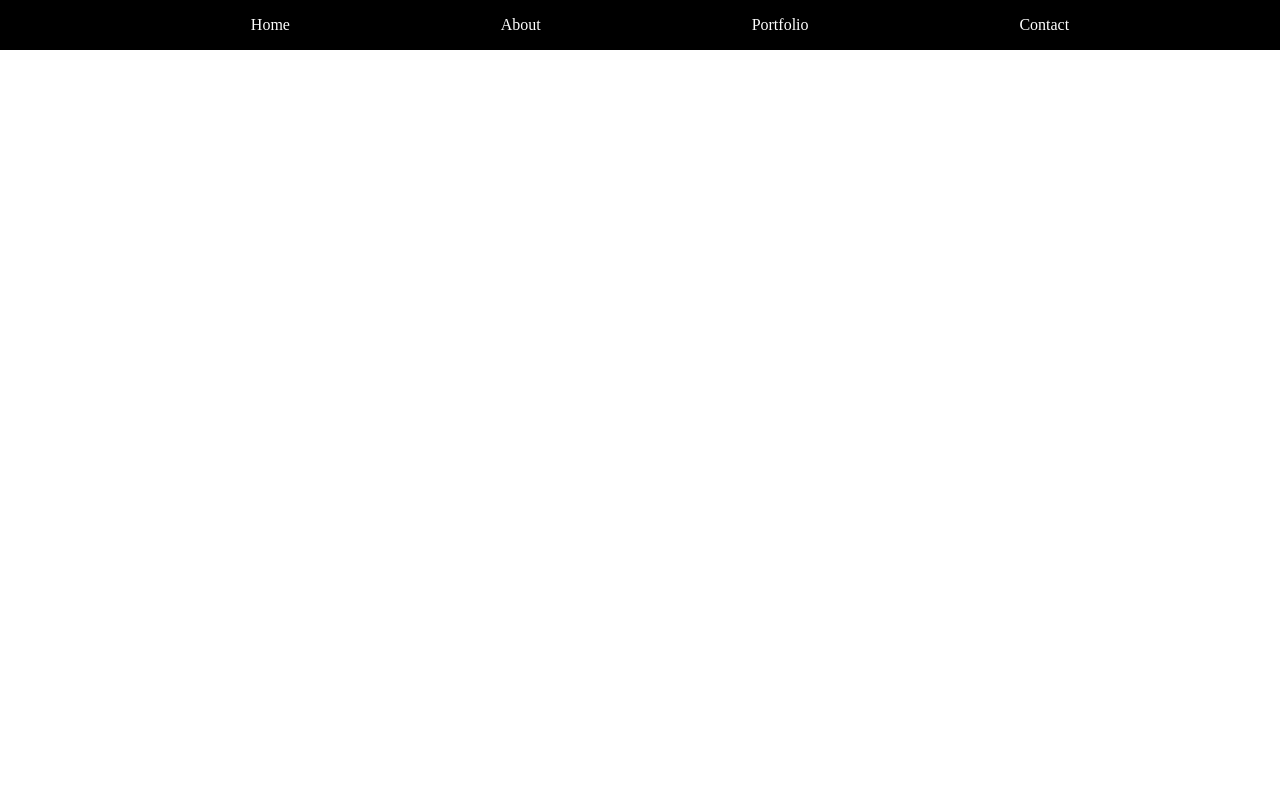
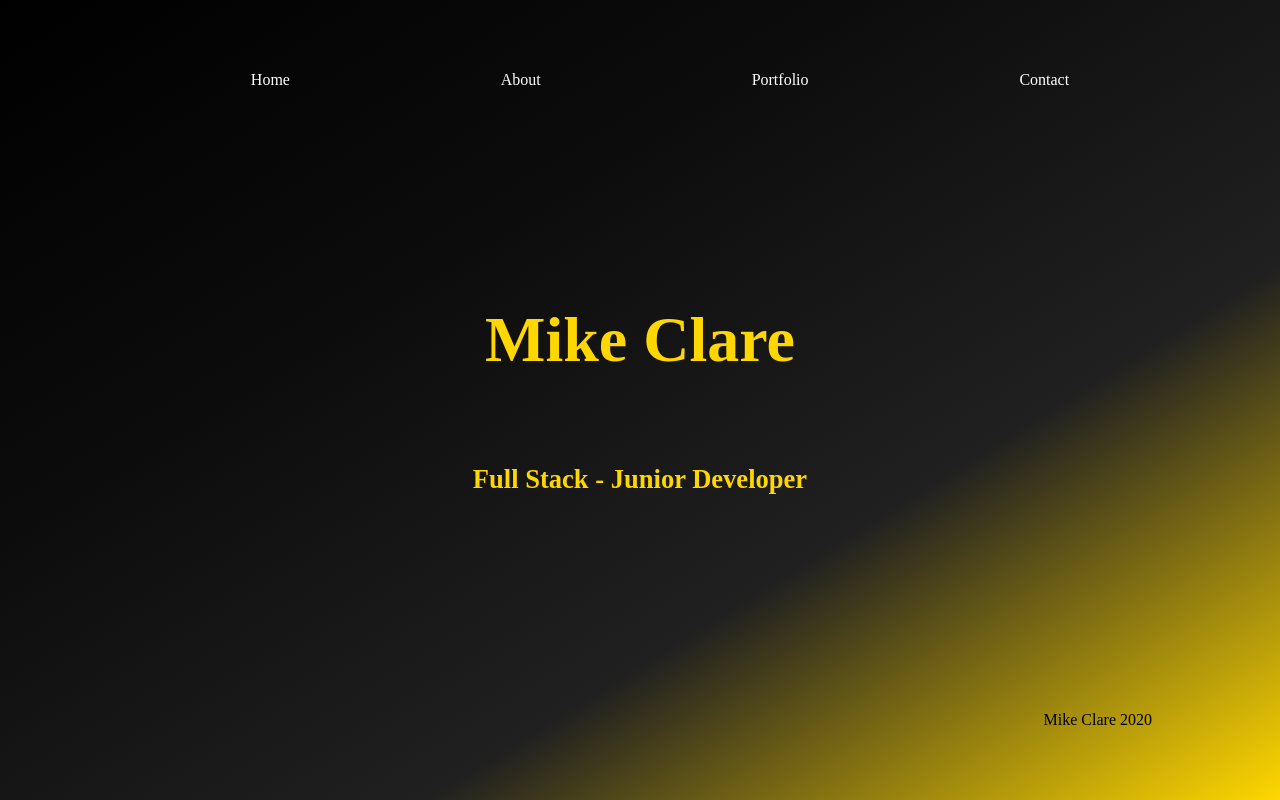
Before and after one commit to mclarework/portfolio, a React (Create React App) app: page / in a window 1280 px wide. Built offline with nearby package versions, Linux system fonts and the light colour scheme.

Commit message:
Homepage done (provisionally)

```diff
--- a/src/App.js
+++ b/src/App.js
@@ -1,6 +1,8 @@
 import React, { Component } from "react";
 import { BrowserRouter as Router, Route } from "react-router-dom";
 import Nav from "./components/Nav"
+import Home from "./components/Home"
+import Bot from "./components/Bot"
 import "./style/App.css";
 
 class App extends Component {
@@ -9,6 +11,8 @@ class App extends Component {
       <Router>
         <div className="App">
           <Nav/>
+          <Home/>
+          <Bot/>
         </div>
       </Router>
     );
--- /dev/null
+++ b/src/components/Bot.js
@@ -0,0 +1,12 @@
+import React from "react"
+import "../style/Bot.css"
+
+const Bot = () => {
+    return (
+        <div className = "botBar">
+            Mike Clare 2020
+        </div>
+    )
+}
+
+export default Bot
--- /dev/null
+++ b/src/components/Home.js
@@ -0,0 +1,13 @@
+import React from "react"
+import "../style/Home.css"
+
+const Home = () => {
+    return (
+        <div className = "home">
+            <h1>Mike Clare</h1>
+            <h5>Full Stack - Junior Developer</h5>
+        </div>
+    )
+}
+
+export default Home
--- a/src/style/App.css
+++ b/src/style/App.css
@@ -3,4 +3,13 @@ body {
     height: 100vh;
     width: 100vw;
     margin: 0px;
+    background-image: linear-gradient(to bottom right, black, rgb(12, 12, 12),rgb(32,32,32), gold)
 }
+
+.App {
+    display: flex;
+    height: 100vh;
+    width: 100vw;
+    justify-content: space-between;
+    flex-direction: column;
+}
--- /dev/null
+++ b/src/style/Bot.css
@@ -0,0 +1,7 @@
+.botBar {
+    display: flex;
+    height: 20%;
+    width: 90%;
+    justify-content: flex-end;
+    align-items: center;
+}
--- /dev/null
+++ b/src/style/Home.css
@@ -0,0 +1,10 @@
+.home {
+    display: flex;
+    height: 60%;
+    width: 100%;
+    justify-content: center;
+    align-items: center;
+    color: gold;
+    font-size: xx-large;
+    flex-direction: column;
+}
--- a/src/style/Nav.css
+++ b/src/style/Nav.css
@@ -5,7 +5,7 @@ li {
 
 .navBar {
     display: flex;
-    height: 50px;
+    height: 20%;
     width: 100vw;
     justify-content: center;
     align-items: center;
@@ -13,9 +13,8 @@ li {
 
 .navList {
     display: flex;
-    height: 100%;
+    height: fit-content;
     width: 100%;
     justify-content: space-evenly;
     align-items: center;
-    background-color: black;
 }
```
